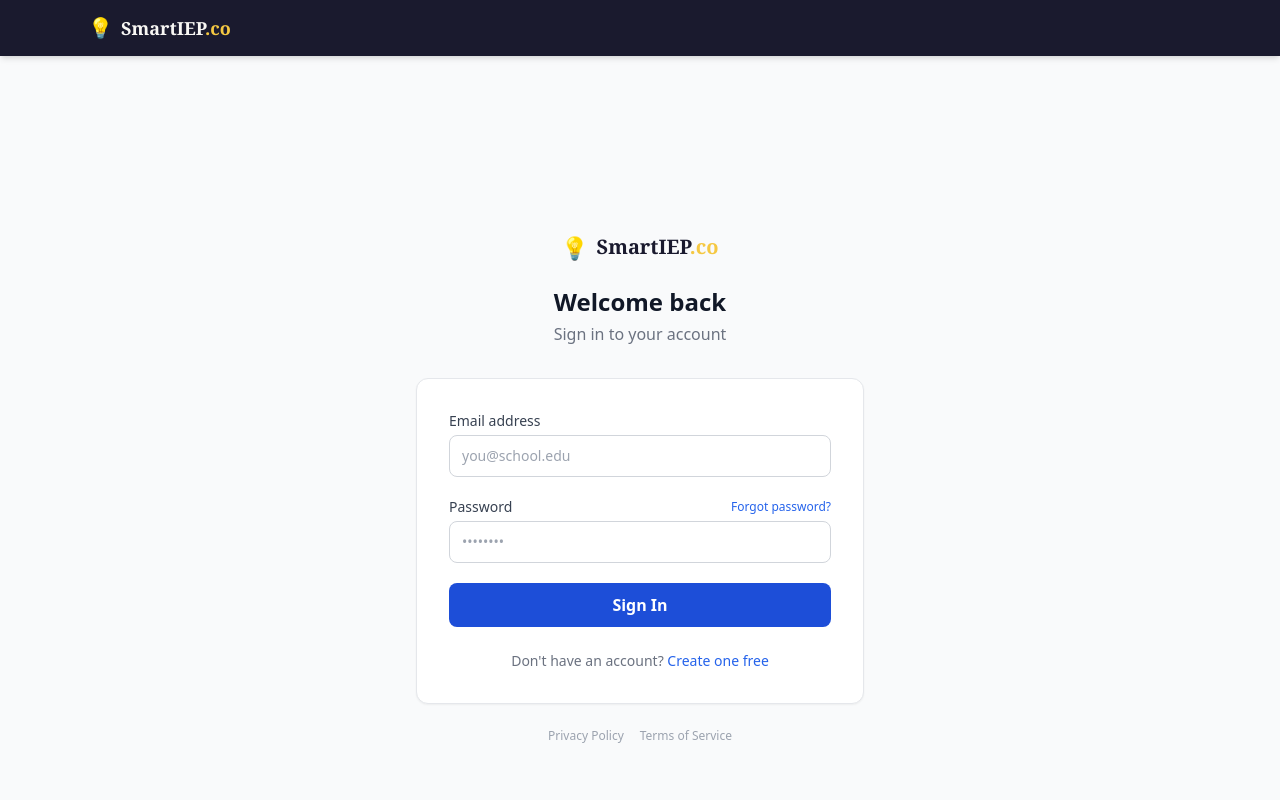
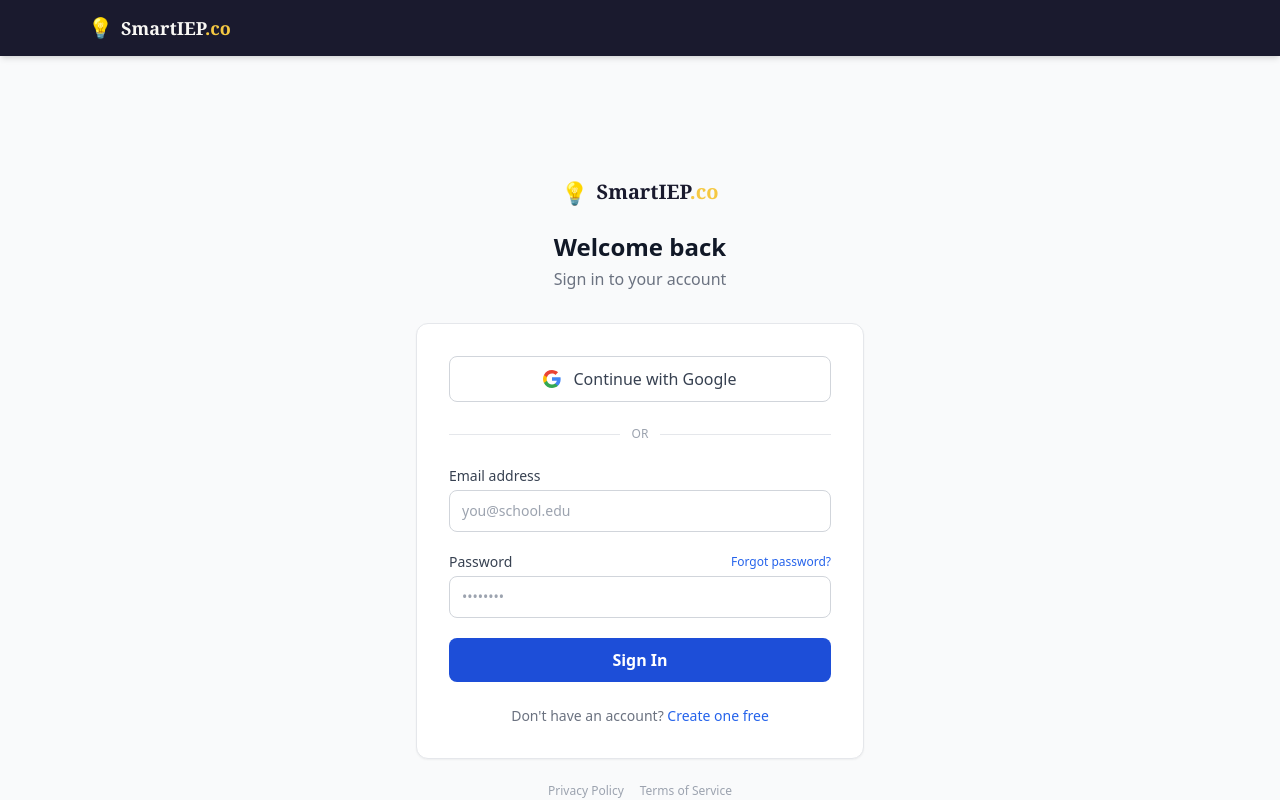
Before and after one commit to Moloney17/iep-planner, a Next.js app: page /auth/login in a window 1280 px wide. Shown: the top 800 px of the page. Built offline with nearby package versions, Linux system fonts and the light colour scheme.

Commit message:
Add Google SSO sign-in and sign-up

```diff
--- a/app/auth/callback/route.ts
+++ b/app/auth/callback/route.ts
@@ -5,6 +5,8 @@
 export async function GET(request: NextRequest) {
   const { searchParams, origin } = new URL(request.url);
   const code = searchParams.get('code');
+  // Optional: where to send the user after login (defaults to dashboard)
+  const next = searchParams.get('next') ?? '/dashboard';
 
   if (code) {
     const cookieStore = await cookies();
@@ -20,8 +22,17 @@
         },
       }
     );
-    await supabase.auth.exchangeCodeForSession(code);
+
+    const { error } = await supabase.auth.exchangeCodeForSession(code);
+
+    if (!error) {
+      return NextResponse.redirect(`${origin}${next}`);
+    }
+
+    console.error('OAuth callback error:', error);
+    return NextResponse.redirect(`${origin}/auth/login?error=oauth_failed`);
   }
 
-  return NextResponse.redirect(`${origin}/`);
+  // No code present — something went wrong upstream
+  return NextResponse.redirect(`${origin}/auth/login?error=oauth_failed`);
 }
--- a/app/auth/login/page.tsx
+++ b/app/auth/login/page.tsx
@@ -4,11 +4,13 @@
 import Link from 'next/link';
 import { useRouter, useSearchParams } from 'next/navigation';
 import { createClient } from '@/lib/supabase';
+import GoogleSignInButton from '@/components/GoogleSignInButton';
 
 function LoginForm() {
   const router = useRouter();
   const searchParams = useSearchParams();
   const timedOut = searchParams.get('reason') === 'timeout';
+  const oauthFailed = searchParams.get('error') === 'oauth_failed';
 
   const [email, setEmail] = useState('');
   const [password, setPassword] = useState('');
@@ -55,6 +57,20 @@
               </div>
             </div>
           )}
+
+          {oauthFailed && (
+            <div className="bg-red-50 border border-red-200 rounded-lg p-3 text-sm text-red-700 mb-5">
+              Google sign-in didn&apos;t go through. Please try again, or sign in with your email and password below.
+            </div>
+          )}
+
+          <GoogleSignInButton />
+
+          <div className="flex items-center gap-3 my-6">
+            <div className="flex-1 h-px bg-gray-200" />
+            <span className="text-xs text-gray-400 font-medium">OR</span>
+            <div className="flex-1 h-px bg-gray-200" />
+          </div>
 
           <form onSubmit={handleLogin} className="space-y-5">
             {error && (
--- a/app/auth/signup/page.tsx
+++ b/app/auth/signup/page.tsx
@@ -5,6 +5,7 @@
 import Logo from '@/components/Logo';
 import { useRouter } from 'next/navigation';
 import { createClient } from '@/lib/supabase';
+import GoogleSignInButton from '@/components/GoogleSignInButton';
 
 
 function getPasswordStrength(password: string): {
@@ -85,6 +86,14 @@
         </div>
 
         <div className="bg-white rounded-xl shadow-sm border border-gray-200 p-8">
+          <GoogleSignInButton label="Sign up with Google" />
+
+          <div className="flex items-center gap-3 my-6">
+            <div className="flex-1 h-px bg-gray-200" />
+            <span className="text-xs text-gray-400 font-medium">OR</span>
+            <div className="flex-1 h-px bg-gray-200" />
+          </div>
+
           <form onSubmit={handleSignup} className="space-y-5">
             {error && <div className="bg-red-50 border border-red-200 rounded-lg p-3 text-sm text-red-700">{error}</div>}
 
--- /dev/null
+++ b/components/GoogleSignInButton.tsx
@@ -0,0 +1,46 @@
+'use client';
+
+import { useState } from 'react';
+import { createClient } from '@/lib/supabase';
+
+export default function GoogleSignInButton({ label = 'Continue with Google' }: { label?: string }) {
+  const [loading, setLoading] = useState(false);
+  const [error, setError] = useState('');
+
+  const handleGoogleSignIn = async () => {
+    setLoading(true);
+    setError('');
+    const supabase = createClient();
+    const { error } = await supabase.auth.signInWithOAuth({
+      provider: 'google',
+      options: {
+        redirectTo: `${window.location.origin}/auth/callback`,
+      },
+    });
+    if (error) {
+      setError('Could not start Google sign-in. Please try again.');
+      setLoading(false);
+    }
+    // On success, the browser redirects to Google — no further action needed here.
+  };
+
+  return (
+    <div>
+      <button
+        type="button"
+        onClick={handleGoogleSignIn}
+        disabled={loading}
+        className="w-full flex items-center justify-center gap-3 border border-gray-300 hover:bg-gray-50 disabled:opacity-50 disabled:cursor-not-allowed text-gray-700 font-medium py-2.5 px-4 rounded-lg transition-colors"
+      >
+        <svg width="18" height="18" viewBox="0 0 18 18" xmlns="http://www.w3.org/2000/svg">
+          <path fill="#4285F4" d="M17.64 9.2c0-.637-.057-1.251-.164-1.84H9v3.481h4.844a4.14 4.14 0 0 1-1.796 2.716v2.259h2.908c1.702-1.567 2.684-3.874 2.684-6.615z"/>
+          <path fill="#34A853" d="M9 18c2.43 0 4.467-.806 5.956-2.18l-2.908-2.259c-.806.54-1.837.86-3.048.86-2.344 0-4.328-1.583-5.036-3.71H.957v2.332A8.997 8.997 0 0 0 9 18z"/>
+          <path fill="#FBBC05" d="M3.964 10.71A5.41 5.41 0 0 1 3.682 9c0-.593.102-1.17.282-1.71V4.958H.957A8.996 8.996 0 0 0 0 9c0 1.452.348 2.827.957 4.042l3.007-2.332z"/>
+          <path fill="#EA4335" d="M9 3.58c1.321 0 2.508.454 3.44 1.345l2.582-2.58C13.463.891 11.426 0 9 0A8.997 8.997 0 0 0 .957 4.958L3.964 7.29C4.672 5.163 6.656 3.58 9 3.58z"/>
+        </svg>
+        {loading ? 'Redirecting...' : label}
+      </button>
+      {error && <p className="text-xs text-red-600 mt-2 text-center">{error}</p>}
+    </div>
+  );
+}
```
